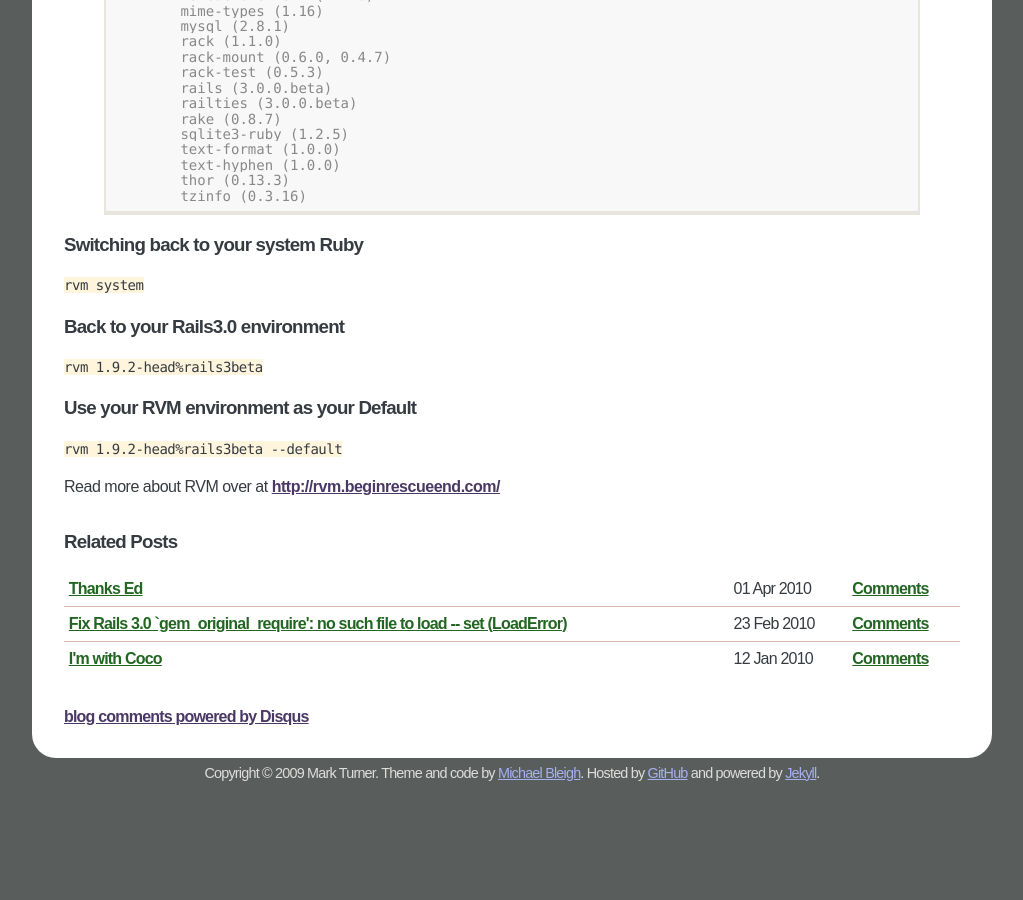
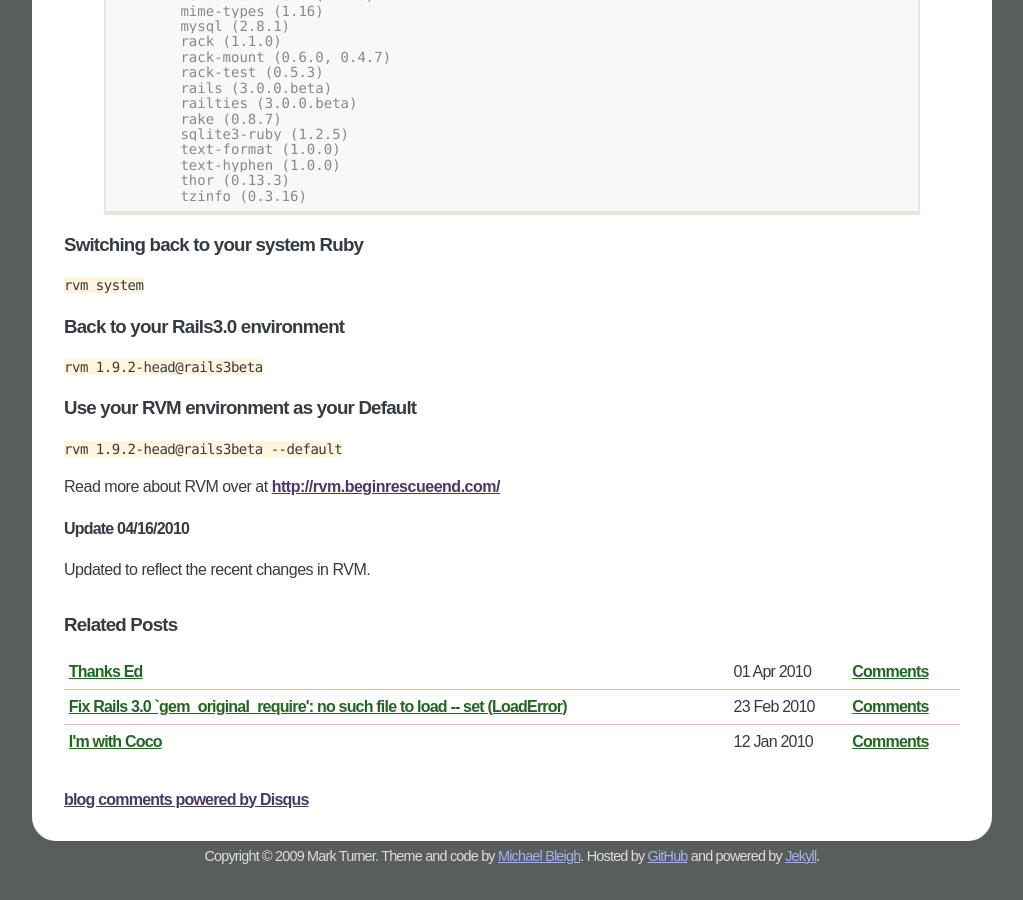
Before and after one commit to amerine/amerine.github.com, a Jekyll site: the page built from _posts/2010-02-24-rvm-rails3-ruby-1-9-2-setup.markdown, in a window 1280 px wide and 900 px high, scrolled down 1840 px. Shown: the whole window, without its empty margins (128-1151 px from the left). Built offline with Jekyll 4.4.1, drawn with Linux system fonts in a browser that asks for light colours; comment, search, counter and statistics services are not loaded; before the commit the page ends 2657 px from its top, so only the background shows below that; some of the changed text lies outside the part shown.

Commit message:
tweaked rvm rails3 post to work with the current rvm commands

```diff
--- a/_posts/2010-02-24-rvm-rails3-ruby-1-9-2-setup.markdown
+++ b/_posts/2010-02-24-rvm-rails3-ruby-1-9-2-setup.markdown
@@ -105,9 +105,12 @@
 `rvm system`
 
 ###Back to your Rails3.0 environment
-`rvm 1.9.2-head%rails3beta`
+`rvm 1.9.2-head@rails3beta`
 
 ###Use your RVM environment as your Default
-`rvm 1.9.2-head%rails3beta --default`
+`rvm 1.9.2-head@rails3beta --default`
 
 Read more about RVM over at [http://rvm.beginrescueend.com/](http://rvm.beginrescueend.com/)
+
+####Update 04/16/2010
+Updated to reflect the recent changes in RVM.
```
Also changed, not shown: other parts of _posts/2010-02-24-rvm-rails3-ruby-1-9-2-setup.markdown (+2 -2 lines).
